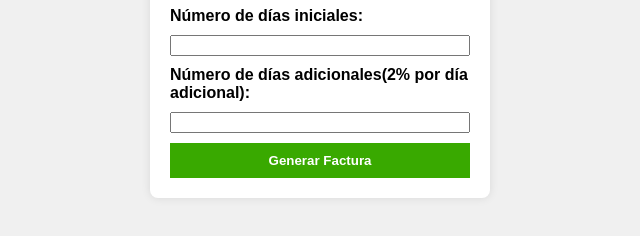
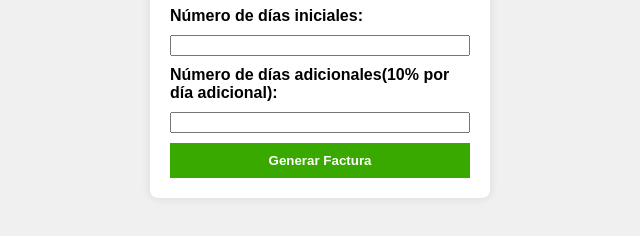
Before and after one commit to Davo-17/Alquipc_sena, a plain HTML site: page index.html in a window 1280 px wide. Shown: the part 462-698 px from the top of the page, 320-960 px from the left. Drawn offline with Linux system fonts and the light colour scheme.

Commit message:
Modify rental form and update additional days charge
Updated the rental form fields and adjusted the additional days charge to 10%.

```diff
--- a/index.html
+++ b/index.html
@@ -36,7 +36,7 @@
         <label>Número de días iniciales:</label>
         <input type="number"  id="numero_dias_iniciales" min="1">
 
-        <label>Número de días adicionales(2% por día adicional):</label>
+        <label>Número de días adicionales(10% por día adicional):</label>
         <input type="number"  id="numero_dias_adicionales" min="1">
 
 
```
